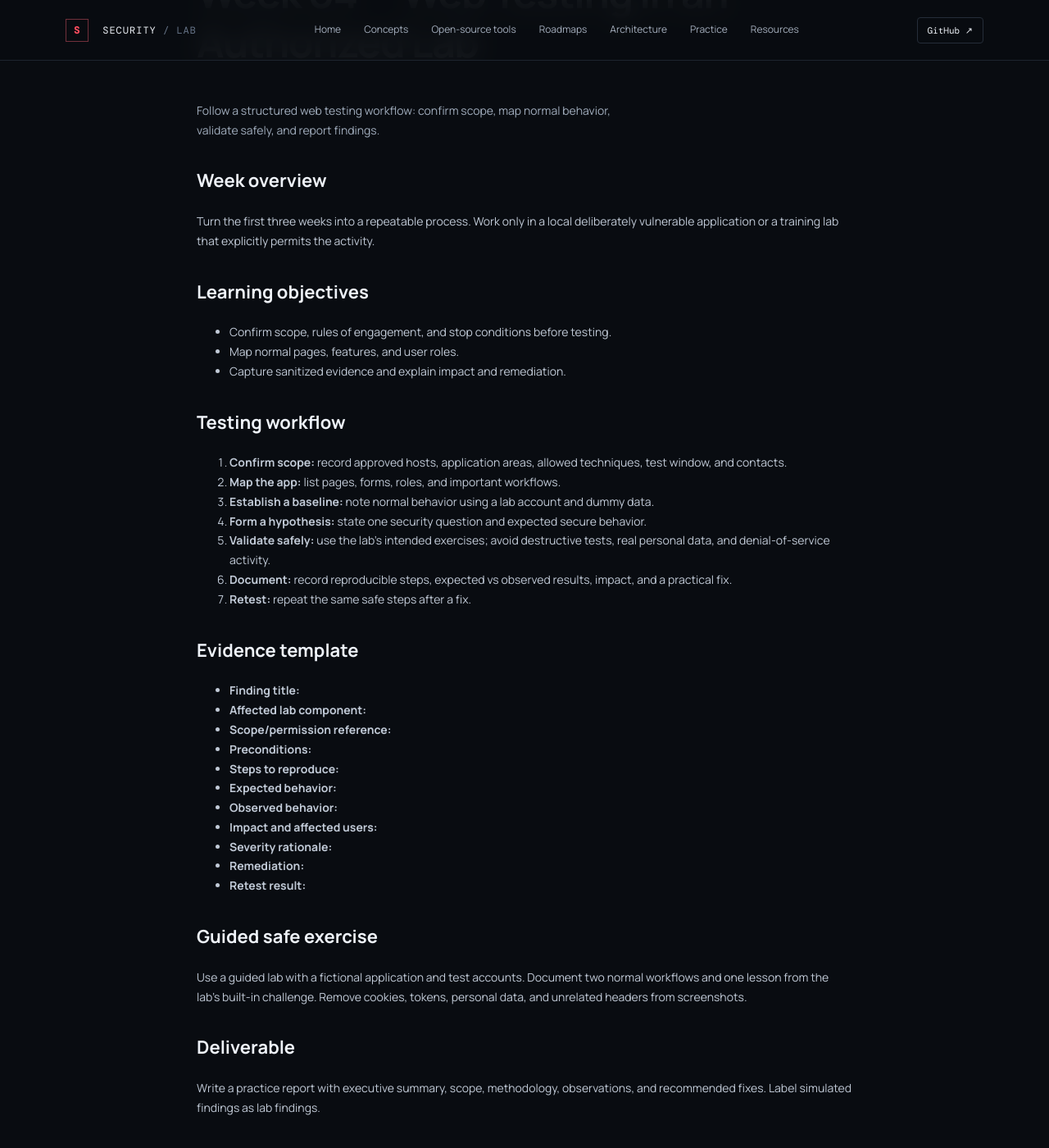
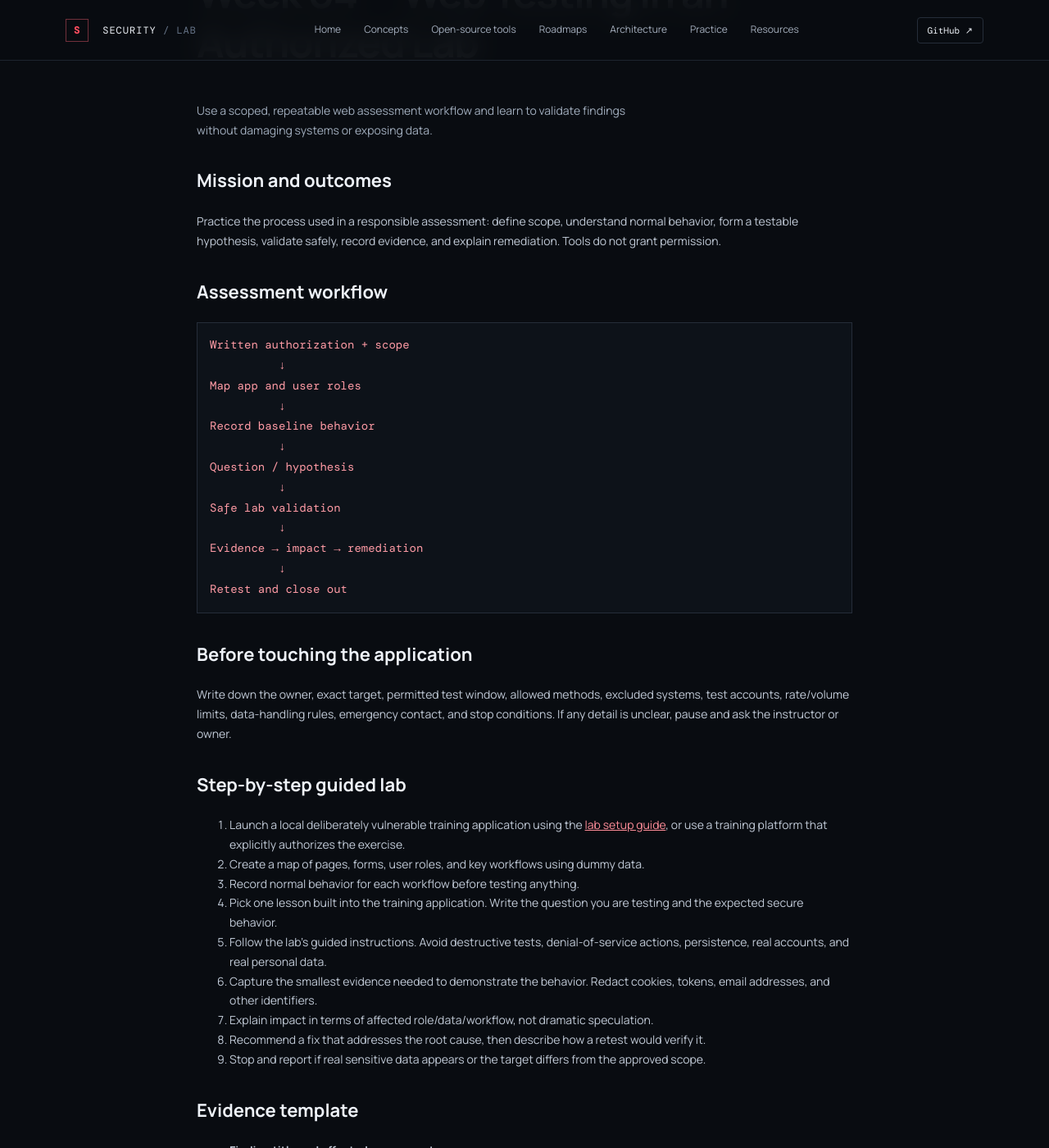
Before and after one commit to Learning-No/Cybersecurity-Learning-Lab, a Jekyll site: the page built from _notes/week-04-VAPT-Notes.md, in a window 1280 px wide and 1400 px high, scrolled down 293 px. Shown: the whole window at 82% size. Built offline with Jekyll 4.4.1, drawn with Linux system fonts in a browser that asks for light colours; some of the changed text lies outside the part shown.

Commit message:
Expand _notes/week-04-VAPT-Notes.md into a guided student module

````diff
--- a/_notes/week-04-VAPT-Notes.md
+++ b/_notes/week-04-VAPT-Notes.md
@@ -3,59 +3,76 @@ title: "Week 04 — Web Testing in an Authorized Lab"
 week: "WEEK 04"
 track: "VAPT ROADMAP"
 level: "Beginner"
-summary: "Follow a structured web testing workflow: confirm scope, map normal behavior, validate safely, and report findings."
+summary: "Use a scoped, repeatable web assessment workflow and learn to validate findings without damaging systems or exposing data."
 date: 2026-10-24
 ---
 
-## Week overview
-Turn the first three weeks into a repeatable process. Work only in a local deliberately vulnerable application or a training lab that explicitly permits the activity.
+## Mission and outcomes
+Practice the process used in a responsible assessment: define scope, understand normal behavior, form a testable hypothesis, validate safely, record evidence, and explain remediation. Tools do not grant permission.
 
-## Learning objectives
-- Confirm scope, rules of engagement, and stop conditions before testing.
-- Map normal pages, features, and user roles.
-- Capture sanitized evidence and explain impact and remediation.
+## Assessment workflow
 
-## Testing workflow
-1. **Confirm scope:** record approved hosts, application areas, allowed techniques, test window, and contacts.
-2. **Map the app:** list pages, forms, roles, and important workflows.
-3. **Establish a baseline:** note normal behavior using a lab account and dummy data.
-4. **Form a hypothesis:** state one security question and expected secure behavior.
-5. **Validate safely:** use the lab's intended exercises; avoid destructive tests, real personal data, and denial-of-service activity.
-6. **Document:** record reproducible steps, expected vs observed results, impact, and a practical fix.
-7. **Retest:** repeat the same safe steps after a fix.
+```text
+Written authorization + scope
+          ↓
+Map app and user roles
+          ↓
+Record baseline behavior
+          ↓
+Question / hypothesis
+          ↓
+Safe lab validation
+          ↓
+Evidence → impact → remediation
+          ↓
+Retest and close out
+```
+
+## Before touching the application
+Write down the owner, exact target, permitted test window, allowed methods, excluded systems, test accounts, rate/volume limits, data-handling rules, emergency contact, and stop conditions. If any detail is unclear, pause and ask the instructor or owner.
+
+## Step-by-step guided lab
+1. Launch a local deliberately vulnerable training application using the [lab setup guide]({{ '/labs/' | relative_url }}), or use a training platform that explicitly authorizes the exercise.
+2. Create a map of pages, forms, user roles, and key workflows using dummy data.
+3. Record normal behavior for each workflow before testing anything.
+4. Pick one lesson built into the training application. Write the question you are testing and the expected secure behavior.
+5. Follow the lab's guided instructions. Avoid destructive tests, denial-of-service actions, persistence, real accounts, and real personal data.
+6. Capture the smallest evidence needed to demonstrate the behavior. Redact cookies, tokens, email addresses, and other identifiers.
+7. Explain impact in terms of affected role/data/workflow, not dramatic speculation.
+8. Recommend a fix that addresses the root cause, then describe how a retest would verify it.
+9. Stop and report if real sensitive data appears or the target differs from the approved scope.
 
 ## Evidence template
-- **Finding title:**
-- **Affected lab component:**
-- **Scope/permission reference:**
-- **Preconditions:**
-- **Steps to reproduce:**
-- **Expected behavior:**
-- **Observed behavior:**
+- **Finding title and affected component:**
+- **Scope / authorization reference:**
+- **Preconditions and test account role:**
+- **Reproduction steps (lab only):**
+- **Expected vs observed result:**
+- **Sanitized evidence:**
 - **Impact and affected users:**
-- **Severity rationale:**
-- **Remediation:**
-- **Retest result:**
+- **Severity rationale and uncertainty:**
+- **Root cause / remediation:**
+- **Retest criteria and result:**
 
-## Guided safe exercise
-Use a guided lab with a fictional application and test accounts. Document two normal workflows and one lesson from the lab's built-in challenge. Remove cookies, tokens, personal data, and unrelated headers from screenshots.
+## What to track and identify
+Track the date/time and timezone, lab version, browser/tool versions, target identifier, account role, relevant configuration, steps taken, exact observed behavior, and test limitations. Never store secrets just to make a report reproducible.
 
 ## Deliverable
-Write a practice report with executive summary, scope, methodology, observations, and recommended fixes. Label simulated findings as lab findings.
+Write a short lab report with an executive summary, scope, methodology, two normal workflows, one simulated finding, evidence, impact, remediation, and retest criteria. Label all simulated findings clearly as training-lab results.
 
 ## Self-check
-- Why do scope and authorization come before tool selection?
-- What makes evidence useful and reproducible?
-- What should you do if sensitive real data appears unexpectedly?
+- Why must scope precede tool selection?
+- What makes evidence reproducible but still safe to share?
+- How do you distinguish impact from exploitability?
+- What do you do when a real secret appears unexpectedly?
 
 ## Completion checklist
-- [ ] I wrote down the permitted scope.
-- [ ] I separated observed facts from assumptions.
-- [ ] I included impact and remediation.
-- [ ] I sanitized evidence and recorded a retest plan.
+- [ ] I wrote scope and stop conditions first.
+- [ ] I mapped normal behavior before validation.
+- [ ] I sanitized evidence and explained uncertainty.
+- [ ] I included root-cause remediation and a retest plan.
 
 ## Further reading
 - [OWASP Web Security Testing Guide](https://owasp.org/www-project-web-security-testing-guide/)
-- [OWASP Top 10](https://owasp.org/www-project-top-ten/)
-
-**Safety rule:** never test public or third-party systems without explicit authorization.
+- [OWASP ZAP Getting Started](https://www.zaproxy.org/getting-started/)
+- [OWASP Juice Shop](https://owasp.org/www-project-juice-shop/)
````
